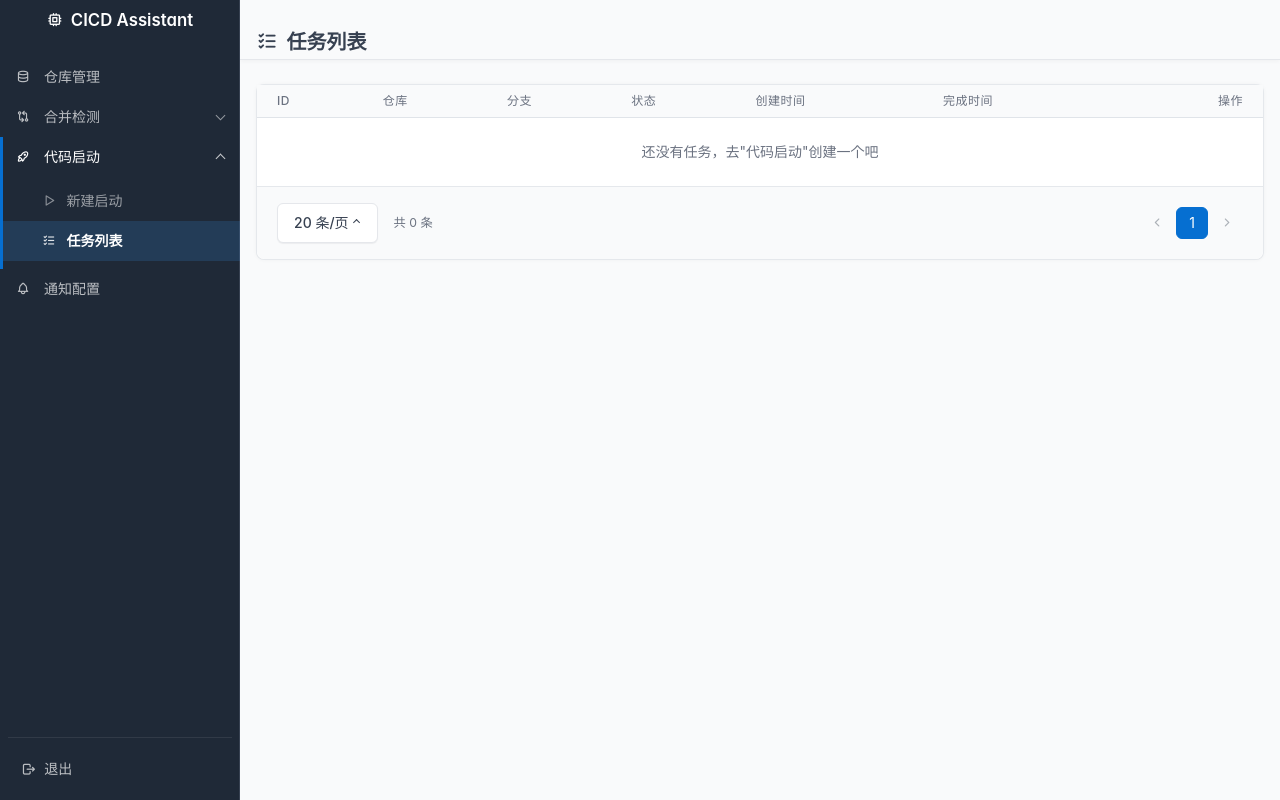
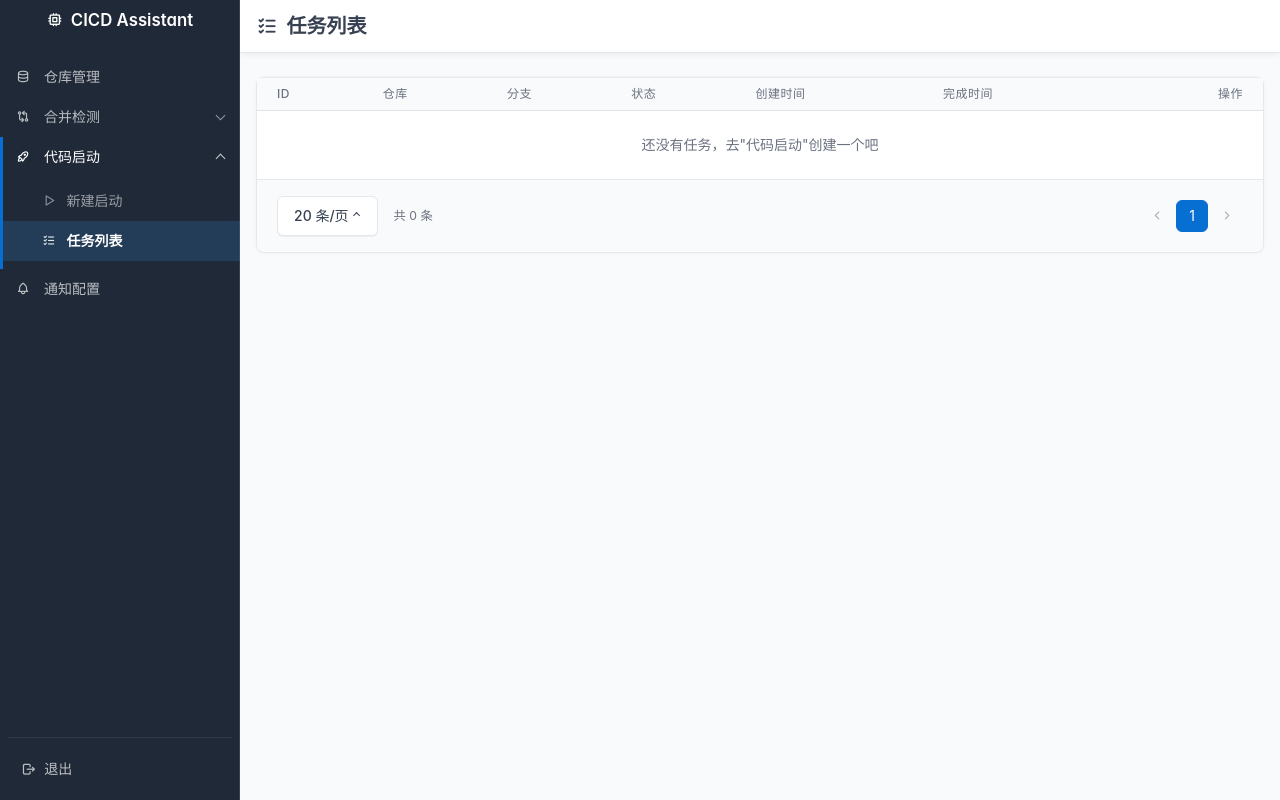
Before and after one commit to HytionKing/cicd-assistant, a Spring Boot app: page /launch/tasks in a window 1280 px wide. Run offline with Spring Boot 4, Linux system fonts and the light colour scheme; the visitor is signed in with stand-in values (Sample User, id 1); data that the repository does not hold is empty; some of the project's set-up classes (security, data sources, template engines, error pages and the like) are left out, and stand-ins take their place; some libraries are stand-ins or nearby versions.

Commit message:
fix(ui): 任务列表 sticky 页头压掉 Tabler margin + 全站加 favicon
1) sticky 页头强化：之前 CSS 生效但 Tabler .page-header 自带 margin-top
   (page-padding-y, ≈24px) 让贴顶后仍有一段空白，视觉上像"没固定"。
   - .page-header.page-header-sticky 选择器提高特异性
   - margin-top: 0 !important 压掉 Tabler 那 24px
   - 自己给 0.75rem 上下 padding + bg-surface 背景 + 更明显的
     border-bottom + box-shadow，滚动时"toolbar 感"一眼看出

2) 全站 favicon：static/favicon.svg（蓝色圆角方块 + 白色 CPU 图案，
   跟侧栏 ti-cpu brand 对齐），SecurityConfig permitAll 里加 /favicon.svg，
   所有 <title> 前面塞 <link rel="icon" type="image/svg+xml" href="/favicon.svg">。
   浏览器标签页图标从默认地球换成品牌图。

Co-Authored-By: Claude Opus 4.7 <noreply@anthropic.com>
Claude-Session: https://claude.ai/code/session_01SYCt9iN9iPWTm79P4WbX4z

```diff
--- a/src/main/java/com/cicdassistant/config/SecurityConfig.java
+++ b/src/main/java/com/cicdassistant/config/SecurityConfig.java
@@ -47,7 +47,8 @@ public class SecurityConfig {
         http
             .csrf().disable()
             .authorizeHttpRequests(auth -> auth
-                .antMatchers("/login", "/css/**", "/js/**", "/vendor/**", "/actuator/**", "/favicon.ico").permitAll()
+                .antMatchers("/login", "/css/**", "/js/**", "/vendor/**", "/actuator/**",
+                        "/favicon.ico", "/favicon.svg").permitAll()
                 .anyRequest().authenticated()
             )
             .formLogin(form -> form
--- a/src/main/resources/static/css/app.css
+++ b/src/main/resources/static/css/app.css
@@ -383,15 +383,19 @@
     vertical-align: -3px;
 }
 
-/* 任务列表页的 sticky 页头：滚动列表时标题+筛选条不跟着走 */
-.page-header-sticky {
+/* 任务列表页的 sticky 页头：滚动列表时标题+筛选条不跟着走。
+ * 关键：Tabler 默认给 .page-header 加了 margin-top（page-padding-y），sticky 后会残留
+ * 一段空白让人以为没贴顶；上下 padding 自己给足并压掉 margin，视觉才明显。 */
+.page-header.page-header-sticky {
     position: sticky;
     top: 0;
     z-index: 10;
-    background-color: var(--tblr-body-bg);
-    /* 底部一条细线让 sticky 状态跟下面的卡片有清晰分界 */
+    margin-top: 0 !important;
+    padding-top: 0.75rem;
+    padding-bottom: 0.75rem;
+    background-color: var(--tblr-bg-surface);
     border-bottom: 1px solid var(--tblr-border-color);
-    box-shadow: 0 2px 4px rgba(0, 0, 0, 0.03);
+    box-shadow: 0 2px 6px rgba(0, 0, 0, 0.06);
 }
 
 /* 任务详情：同分支多模块合并单元格。右侧加淡分隔线让分组一目了然，
--- a/src/main/resources/templates/compare-contexts.html
+++ b/src/main/resources/templates/compare-contexts.html
@@ -3,6 +3,7 @@
 <head>
     <meta charset="UTF-8"/>
     <meta name="viewport" content="width=device-width, initial-scale=1"/>
+    <link rel="icon" type="image/svg+xml" th:href="@{/favicon.svg}"/>
     <title>知识库 - CICD Assistant</title>
     <link rel="stylesheet" th:href="@{/vendor/tabler/css/tabler.min.css}"/>
     <link rel="stylesheet" th:href="@{/vendor/tabler-icons/tabler-icons.min.css}"/>
--- a/src/main/resources/templates/compare-new.html
+++ b/src/main/resources/templates/compare-new.html
@@ -3,6 +3,7 @@
 <head>
     <meta charset="UTF-8"/>
     <meta name="viewport" content="width=device-width, initial-scale=1"/>
+    <link rel="icon" type="image/svg+xml" th:href="@{/favicon.svg}"/>
     <title>新建检测 - CICD Assistant</title>
     <link rel="stylesheet" th:href="@{/vendor/tabler/css/tabler.min.css}"/>
     <link rel="stylesheet" th:href="@{/vendor/tabler-icons/tabler-icons.min.css}"/>
--- a/src/main/resources/templates/compare-task-detail.html
+++ b/src/main/resources/templates/compare-task-detail.html
@@ -3,6 +3,7 @@
 <head>
     <meta charset="UTF-8"/>
     <meta name="viewport" content="width=device-width, initial-scale=1"/>
+    <link rel="icon" type="image/svg+xml" th:href="@{/favicon.svg}"/>
     <title>检测任务详情 - CICD Assistant</title>
     <link rel="stylesheet" th:href="@{/vendor/tabler/css/tabler.min.css}"/>
     <link rel="stylesheet" th:href="@{/vendor/tabler-icons/tabler-icons.min.css}"/>
--- a/src/main/resources/templates/compare-tasks.html
+++ b/src/main/resources/templates/compare-tasks.html
@@ -3,6 +3,7 @@
 <head>
     <meta charset="UTF-8"/>
     <meta name="viewport" content="width=device-width, initial-scale=1"/>
+    <link rel="icon" type="image/svg+xml" th:href="@{/favicon.svg}"/>
     <title>检测任务列表 - CICD Assistant</title>
     <link rel="stylesheet" th:href="@{/vendor/tabler/css/tabler.min.css}"/>
     <link rel="stylesheet" th:href="@{/vendor/tabler-icons/tabler-icons.min.css}"/>
--- a/src/main/resources/templates/launch.html
+++ b/src/main/resources/templates/launch.html
@@ -3,6 +3,7 @@
 <head>
     <meta charset="UTF-8"/>
     <meta name="viewport" content="width=device-width, initial-scale=1"/>
+    <link rel="icon" type="image/svg+xml" th:href="@{/favicon.svg}"/>
     <title>代码启动 - CICD Assistant</title>
     <link rel="stylesheet" th:href="@{/vendor/tabler/css/tabler.min.css}"/>
     <link rel="stylesheet" th:href="@{/vendor/tabler-icons/tabler-icons.min.css}"/>
--- a/src/main/resources/templates/login.html
+++ b/src/main/resources/templates/login.html
@@ -3,6 +3,7 @@
 <head>
     <meta charset="UTF-8"/>
     <meta name="viewport" content="width=device-width, initial-scale=1"/>
+    <link rel="icon" type="image/svg+xml" th:href="@{/favicon.svg}"/>
     <title>登录 - CICD Assistant</title>
     <link rel="stylesheet" th:href="@{/vendor/tabler/css/tabler.min.css}"/>
     <link rel="stylesheet" th:href="@{/vendor/tabler-icons/tabler-icons.min.css}"/>
--- a/src/main/resources/templates/notifications.html
+++ b/src/main/resources/templates/notifications.html
@@ -3,6 +3,7 @@
 <head>
     <meta charset="UTF-8"/>
     <meta name="viewport" content="width=device-width, initial-scale=1"/>
+    <link rel="icon" type="image/svg+xml" th:href="@{/favicon.svg}"/>
     <title>通知配置 - CICD Assistant</title>
     <link rel="stylesheet" th:href="@{/vendor/tabler/css/tabler.min.css}"/>
     <link rel="stylesheet" th:href="@{/vendor/tabler-icons/tabler-icons.min.css}"/>
--- a/src/main/resources/templates/repos.html
+++ b/src/main/resources/templates/repos.html
@@ -3,6 +3,7 @@
 <head>
     <meta charset="UTF-8"/>
     <meta name="viewport" content="width=device-width, initial-scale=1"/>
+    <link rel="icon" type="image/svg+xml" th:href="@{/favicon.svg}"/>
     <title>仓库管理 - CICD Assistant</title>
     <link rel="stylesheet" th:href="@{/vendor/tabler/css/tabler.min.css}"/>
     <link rel="stylesheet" th:href="@{/vendor/tabler-icons/tabler-icons.min.css}"/>
--- a/src/main/resources/templates/task-detail.html
+++ b/src/main/resources/templates/task-detail.html
@@ -3,6 +3,7 @@
 <head>
     <meta charset="UTF-8"/>
     <meta name="viewport" content="width=device-width, initial-scale=1"/>
+    <link rel="icon" type="image/svg+xml" th:href="@{/favicon.svg}"/>
     <title>任务详情 - CICD Assistant</title>
     <link rel="stylesheet" th:href="@{/vendor/tabler/css/tabler.min.css}"/>
     <link rel="stylesheet" th:href="@{/vendor/tabler-icons/tabler-icons.min.css}"/>
--- a/src/main/resources/templates/tasks.html
+++ b/src/main/resources/templates/tasks.html
@@ -3,6 +3,7 @@
 <head>
     <meta charset="UTF-8"/>
     <meta name="viewport" content="width=device-width, initial-scale=1"/>
+    <link rel="icon" type="image/svg+xml" th:href="@{/favicon.svg}"/>
     <title>任务列表 - CICD Assistant</title>
     <link rel="stylesheet" th:href="@{/vendor/tabler/css/tabler.min.css}"/>
     <link rel="stylesheet" th:href="@{/vendor/tabler-icons/tabler-icons.min.css}"/>
```
Also changed, not shown: src/main/resources/static/favicon.svg (added).
